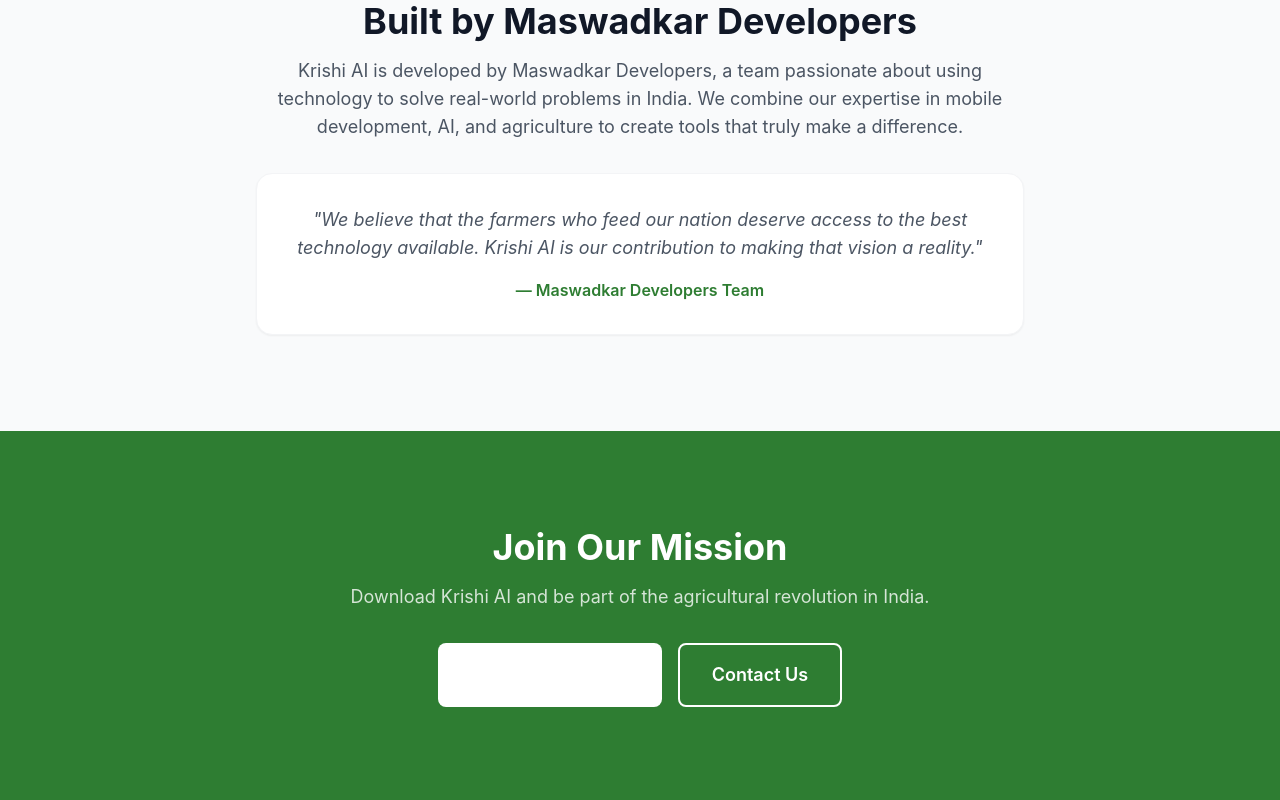
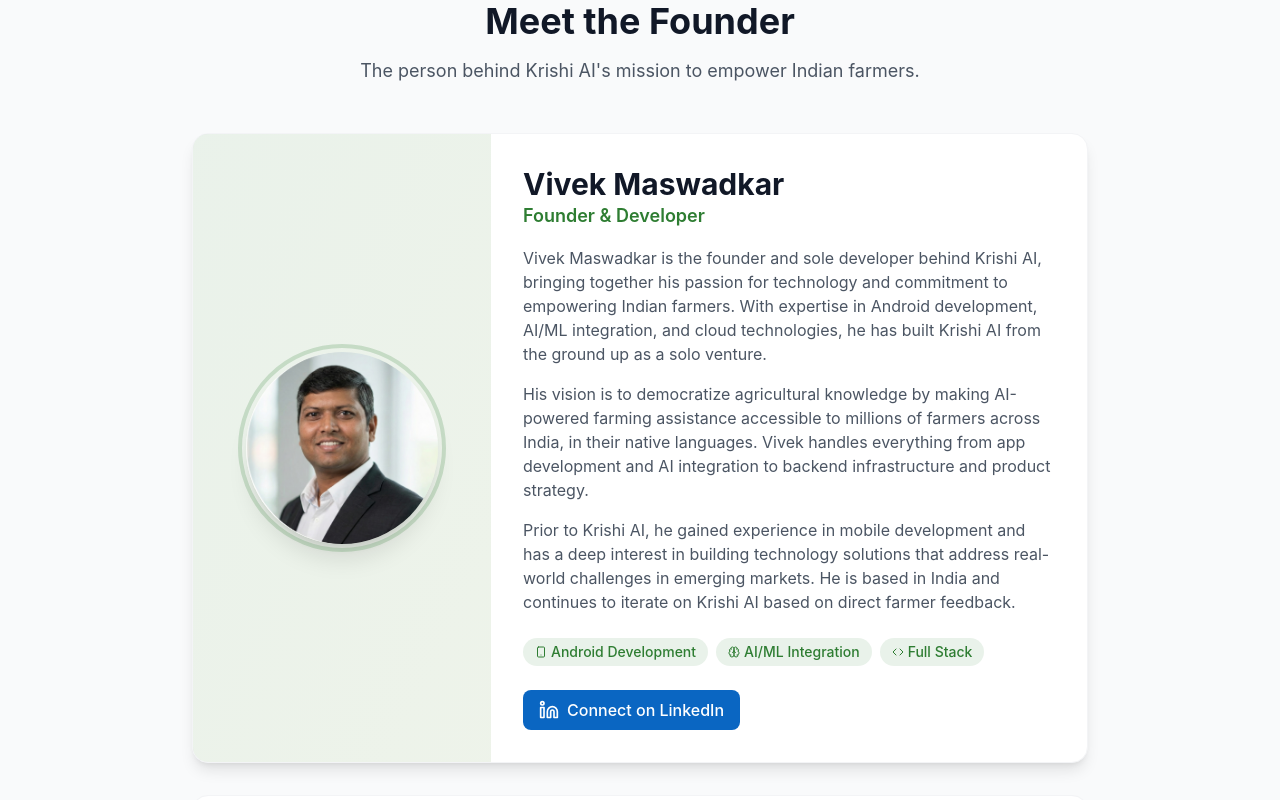
Before and after one commit to lumensparkxy/androidifyxy, a Next.js app in the folder website/: page /about in a window 1280 px wide. Shown: the part 2840-3640 px from the top of the page. Built offline with nearby package versions, Linux system fonts and the light colour scheme.

Commit message:
feat: add founder profile with photo to About page

```diff
--- a/website/app/about/page.tsx
+++ b/website/app/about/page.tsx
@@ -1,6 +1,6 @@
 import { Metadata } from 'next';
 import Image from 'next/image';
-import { Target, Eye, Heart, Users, Lightbulb, Award } from 'lucide-react';
+import { Target, Eye, Heart, Users, Lightbulb, Award, Linkedin, Code, Smartphone, Brain } from 'lucide-react';
 import { Container, SectionHeading, Card, CardIcon, CardTitle, CardDescription, Button } from '@/components';
 
 export const metadata: Metadata = {
@@ -183,21 +183,89 @@
       {/* Team Section */}
       <section className="py-16 md:py-24 bg-gray-50">
         <Container>
-          <div className="text-center max-w-3xl mx-auto">
-            <h2 className="text-3xl md:text-4xl font-bold text-gray-900 mb-4">
-              Built by Maswadkar Developers
-            </h2>
-            <p className="text-lg text-gray-600 mb-8">
-              Krishi AI is developed by Maswadkar Developers, a team passionate about using
-              technology to solve real-world problems in India. We combine our expertise in
-              mobile development, AI, and agriculture to create tools that truly make a difference.
-            </p>
-            <div className="bg-white rounded-2xl p-8 shadow-sm border border-gray-100">
+          <SectionHeading
+            title="Meet the Founder"
+            subtitle="The person behind Krishi AI's mission to empower Indian farmers."
+          />
+
+          <div className="max-w-4xl mx-auto">
+            <div className="bg-white rounded-2xl shadow-lg border border-gray-100 overflow-hidden">
+              <div className="md:flex">
+                {/* Photo Section */}
+                <div className="md:w-1/3 bg-gradient-to-br from-primary/10 to-secondary/10 p-8 flex items-center justify-center">
+                  <div className="relative">
+                    <Image
+                      src="/team/founder.jpg"
+                      alt="Vivek Maswadkar"
+                      width={192}
+                      height={192}
+                      className="w-48 h-48 rounded-full object-cover shadow-xl"
+                    />
+                    {/* Decorative ring */}
+                    <div className="absolute -inset-2 rounded-full border-4 border-primary/20"></div>
+                  </div>
+                </div>
+
+                {/* Content Section */}
+                <div className="md:w-2/3 p-8">
+                  <div className="mb-4">
+                    <h3 className="text-2xl md:text-3xl font-bold text-gray-900">Vivek Maswadkar</h3>
+                    <p className="text-primary font-semibold text-lg">Founder & Developer</p>
+                  </div>
+
+                  <div className="space-y-4 text-gray-600 mb-6">
+                    <p>
+                      Vivek Maswadkar is the founder and sole developer behind Krishi AI, bringing together
+                      his passion for technology and commitment to empowering Indian farmers. With expertise
+                      in Android development, AI/ML integration, and cloud technologies, he has built Krishi AI
+                      from the ground up as a solo venture.
+                    </p>
+                    <p>
+                      His vision is to democratize agricultural knowledge by making AI-powered farming assistance
+                      accessible to millions of farmers across India, in their native languages. Vivek handles
+                      everything from app development and AI integration to backend infrastructure and product strategy.
+                    </p>
+                    <p>
+                      Prior to Krishi AI, he gained experience in mobile development and has a deep interest in
+                      building technology solutions that address real-world challenges in emerging markets. He is
+                      based in India and continues to iterate on Krishi AI based on direct farmer feedback.
+                    </p>
+                  </div>
+
+                  {/* Skills/Expertise Tags */}
+                  <div className="flex flex-wrap gap-2 mb-6">
+                    <span className="inline-flex items-center gap-1 px-3 py-1 bg-primary/10 text-primary rounded-full text-sm font-medium">
+                      <Smartphone className="w-3 h-3" /> Android Development
+                    </span>
+                    <span className="inline-flex items-center gap-1 px-3 py-1 bg-primary/10 text-primary rounded-full text-sm font-medium">
+                      <Brain className="w-3 h-3" /> AI/ML Integration
+                    </span>
+                    <span className="inline-flex items-center gap-1 px-3 py-1 bg-primary/10 text-primary rounded-full text-sm font-medium">
+                      <Code className="w-3 h-3" /> Full Stack
+                    </span>
+                  </div>
+
+                  {/* Social Links */}
+                  <a
+                    href="https://www.linkedin.com/in/maswadkar"
+                    target="_blank"
+                    rel="noopener noreferrer"
+                    className="inline-flex items-center gap-2 px-4 py-2 bg-[#0A66C2] text-white rounded-lg hover:bg-[#004182] transition-colors font-medium"
+                  >
+                    <Linkedin className="w-5 h-5" />
+                    Connect on LinkedIn
+                  </a>
+                </div>
+              </div>
+            </div>
+
+            {/* Quote */}
+            <div className="mt-8 bg-white rounded-2xl p-8 shadow-sm border border-gray-100 text-center">
               <p className="text-gray-600 italic text-lg">
                 &quot;We believe that the farmers who feed our nation deserve access to the best
-                technology available. Krishi AI is our contribution to making that vision a reality.&quot;
+                technology available. Krishi AI is my contribution to making that vision a reality.&quot;
               </p>
-              <p className="text-primary font-semibold mt-4">— Maswadkar Developers Team</p>
+              <p className="text-primary font-semibold mt-4">— Vivek Maswadkar</p>
             </div>
           </div>
         </Container>
```
Also changed, not shown: website/public/team/founder.jpg (added).
